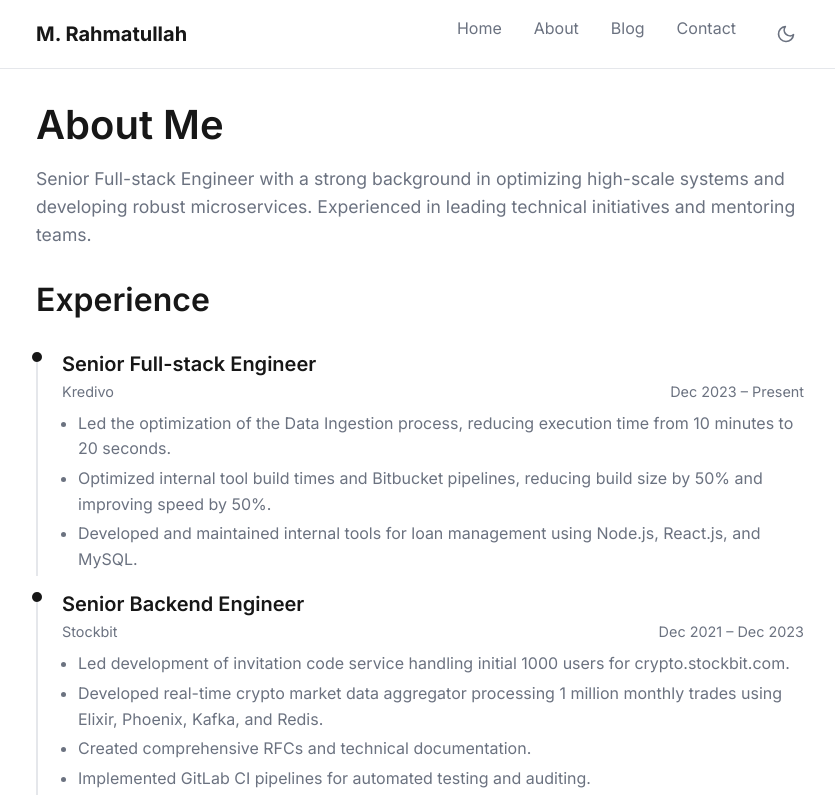
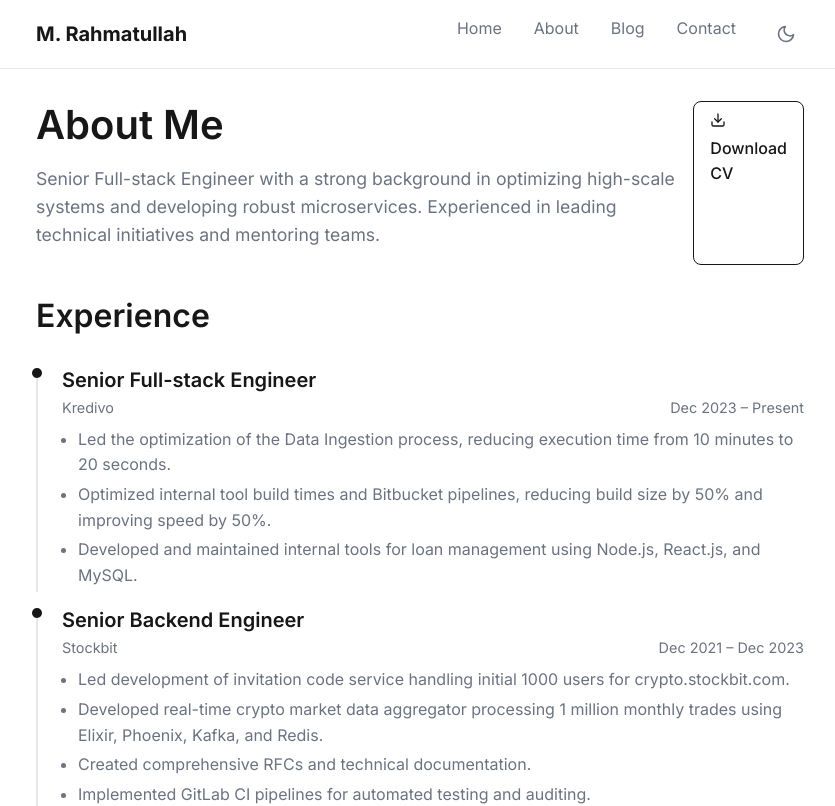
Before and after one commit to rahmatullah5/muhammadrahmatullah.com, a Next.js app: page /about in a window 1280 px wide. Shown: the top 806 px of the page, without its empty margins (220-1055 px from the left). Built offline with nearby package versions, Linux system fonts and the light colour scheme.

Commit message:
feat: add download cv button to about page

```diff
--- a/src/app/about/page.tsx
+++ b/src/app/about/page.tsx
@@ -1,6 +1,7 @@
 /** @format */
 
 import type { Metadata } from "next";
+import { FiDownload } from "react-icons/fi";
 
 export const metadata: Metadata = {
   title: "About | Muhammad Rahmatullah",
@@ -105,13 +106,23 @@ const skills = [
 export default function AboutPage() {
   return (
     <div className="container py-8">
-      <section className="mb-8">
-        <h1>About Me</h1>
-        <p className="text-secondary" style={{ fontSize: "1.1rem" }}>
-          Senior Full-stack Engineer with a strong background in optimizing
-          high-scale systems and developing robust microservices. Experienced in
-          leading technical initiatives and mentoring teams.
-        </p>
+      <section className="mb-8 flex justify-between items-start gap-4 flex-wrap">
+        <div>
+          <h1>About Me</h1>
+          <p className="text-secondary" style={{ fontSize: "1.1rem" }}>
+            Senior Full-stack Engineer with a strong background in optimizing
+            high-scale systems and developing robust microservices. Experienced
+            in leading technical initiatives and mentoring teams.
+          </p>
+        </div>
+        <a
+          href="/resume.pdf"
+          target="_blank"
+          className="btn btn-outline flex items-center gap-2"
+          download
+        >
+          <FiDownload /> Download CV
+        </a>
       </section>
 
       <div style={{ display: "grid", gap: "4rem" }}>
```
